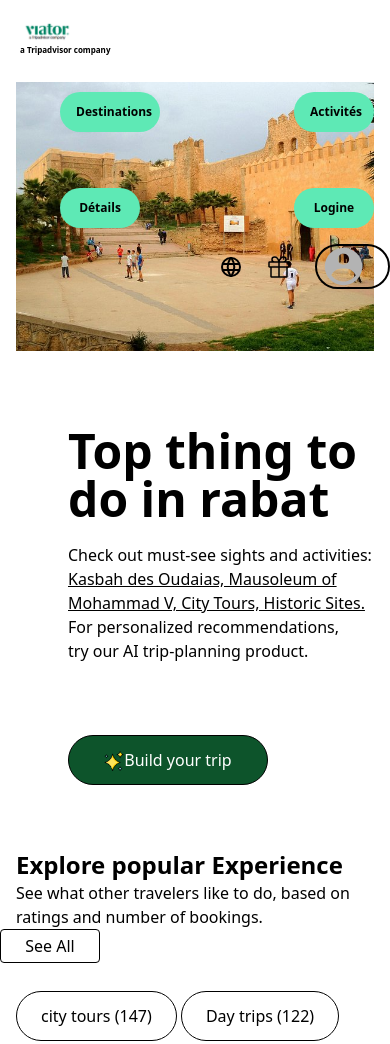
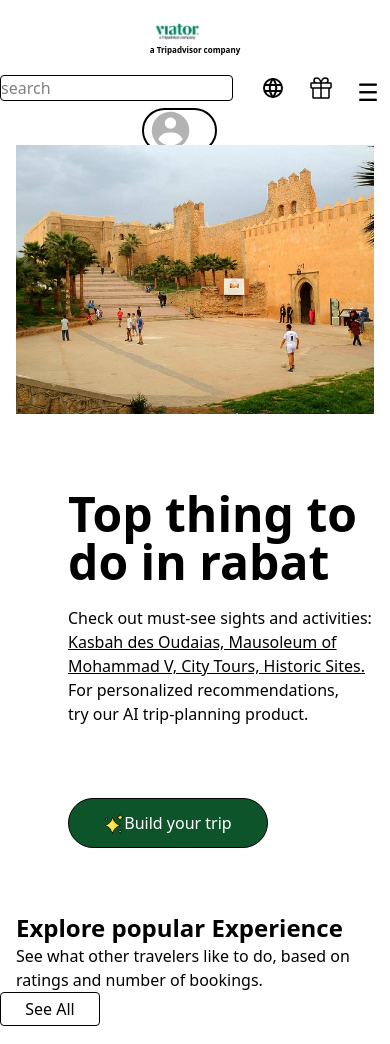
Before and after one commit to AITABBOUyoussef/Viator-Site-web-d-activit-s-touristiques, a plain HTML site: page index.html in a window 390 px wide. Shown: the top 1044 px of the page. Drawn offline with nearby package versions, Linux system fonts and the light colour scheme.

Commit message:
en cette partie j'ai travailler sur le header

```diff
--- a/index.html
+++ b/index.html
@@ -11,57 +11,57 @@
 </head>
 
 <body>
+<header class="  flex flex-col sm:flex-row sm:1/2 lg:w-full bg-white items-center  h-[63px] ">
+<div class="flex flex-wrap ">
+    <div class=" p-5" >
+    <img  src="viatorr.png" class="h-6 w-auto  ">
+    <p class="text-[8px] font-bold justify-center">a Tripadvisor company</p>
+
+    </div>
 
 
-    <header
-        class=" fixed top-0 left-0 right-0 flex flex-col sm:flex-wrap sm:1/2 lg:w-full bg-white items-center  h-[63px] ">
-        <div class="flex flex-wrap ">
-            <div class=" p-5">
-                <img src="viatorr.png" alt="viatorr" class="h-6 w-auto  ">
-                <p class="text-[8px] font-bold justify-center">a Tripadvisor company</p>
+
+    <div class=" hidden sm:flex gap-4 pl-15 items-center justify-between p-4 gap-14 ">
+    <button class=" flex-wrap transform motion-safe:hover:scale-110 cursor-default font-semibold text-[12px]  h-10 py-2 px-4 w-25   rounded-3xl bg-emerald-300 hover:bg-fuchsia-200 ">Destinations </button>
+     <button class="flex-wrap transform motion-safe:hover:scale-110 font-semibold text-[12px]  h-10 py-2 px-4 w-20   rounded-3xl bg-emerald-300  hover:bg-fuchsia-200 ">Activités  </button>
+      <button class="flex-wrap transform motion-safe:hover:scale-110 font-semibold text-[12px]  h-10 py-2 px-4 w-20   rounded-3xl bg-emerald-300  hover:bg-fuchsia-200 ">Détails </button>
+       <button class="flex-wrap transform motion-safe:hover:scale-110 font-semibold text-[12px]  h-10 py-2 px-4 w-20  rounded-3xl bg-emerald-300  hover:bg-fuchsia-200 ">Logine </button>
     </div>
 
-            <div class=" pl-15 flex flex-wrap items-center justify-between p-4 gap-14 ">
-                <button
-                    class=" flex-wrap transform motion-safe:hover:scale-110 cursor-default font-semibold text-[12px]  h-10 py-2 px-4 w-25   rounded-3xl bg-emerald-300 hover:bg-emerald-600 ">Destinations
-                </button>
-                <button
-                    class="flex-wrap transform motion-safe:hover:scale-110 font-semibold text-[12px]  h-10 py-2 px-4 w-20   rounded-3xl bg-emerald-300  hover:bg-emerald-600 ">Activités
-                </button>
-                <button
-                    class="flex-wrap transform motion-safe:hover:scale-110 font-semibold text-[12px]  h-10 py-2 px-4 w-20   rounded-3xl bg-emerald-300  hover:bg-emerald-600">Détails
-                </button>
-                <button
-                    class="flex-wrap transform motion-safe:hover:scale-110 font-semibold text-[12px]  h-10 py-2 px-4 w-20  rounded-3xl bg-emerald-300  hover:bg-emerald-600 ">Logine
-                </button>
-            </div>
 </div>
 
 <div class="  pl-[250px] flex items-center gap-6 ">
+
+
+
 <div class="gap-6 flex">
-                <div> <svg class="flex-1  " xmlns="http://www.w3.org/2000/svg" width="24" height="24"
-                        viewBox="0 0 24 24">
-                        <g fill="none" stroke="currentColor" stroke-linecap="round" stroke-linejoin="round"
-                            stroke-width="2">
-                            <path d="M3 12a9 9 0 1 0 18 0a9 9 0 0 0-18 0m.6-3h16.8M3.6 15h16.8" />
-                            <path d="M11.5 3a17 17 0 0 0 0 18m1-18a17 17 0 0 1 0 18" />
-                        </g>
-                    </svg></div>
+    <div flex > <svg class="flex-1  " xmlns="http://www.w3.org/2000/svg" width="24" height="24" viewBox="0 0 24 24">
+        <g fill="none" stroke="currentColor" stroke-linecap="round" stroke-linejoin="round" stroke-width="2"
+        ><path d="M3 12a9 9 0 1 0 18 0a9 9 0 0 0-18 0m.6-3h16.8M3.6 15h16.8"/>
+        <path d="M11.5 3a17 17 0 0 0 0 18m1-18a17 17 0 0 1 0 18"/></g></svg></div>
 
-                <svg class="flex-1 " xmlns="http://www.w3.org/2000/svg" width="24" height="24" viewBox="0 0 24 24">
-                    <path fill="none" stroke="currentColor" stroke-linecap="round" stroke-linejoin="round"
-                        stroke-width="1.5"
-                        d="M20 12v9.4a.6.6 0 0 1-.6.6H4.6a.6.6 0 0 1-.6-.6V12m17.4-5H2.6a.6.6 0 0 0-.6.6v3.8a.6.6 0 0 0 .6.6h18.8a.6.6 0 0 0 .6-.6V7.6a.6.6 0 0 0-.6-.6M12 22V7m0 0H7.5a2.5 2.5 0 1 1 0-5C11 2 12 7 12 7m0 0h4.5a2.5 2.5 0 0 0 0-5C13 2 12 7 12 7" />
-                </svg>
+    <svg class="flex " xmlns="http://www.w3.org/2000/svg" width="24" height="24" viewBox="0 0 24 24"><path fill="none" stroke="currentColor" stroke-linecap="round" stroke-linejoin="round" stroke-width="1.5" d="M20 12v9.4a.6.6 0 0 1-.6.6H4.6a.6.6 0 0 1-.6-.6V12m17.4-5H2.6a.6.6 0 0 0-.6.6v3.8a.6.6 0 0 0 .6.6h18.8a.6.6 0 0 0 .6-.6V7.6a.6.6 0 0 0-.6-.6M12 22V7m0 0H7.5a2.5 2.5 0 1 1 0-5C11 2 12 7 12 7m0 0h4.5a2.5 2.5 0 0 0 0-5C13 2 12 7 12 7"/></svg>
+
+    <div class="sm:hidden">
+         <input type="checkbox" id="menu-toggle" class="hidden peer" />
+         <label for="menu-toggle" class="cursor-pointer text-2xl">☰</label>
+
+            <div class="hidden peer-checked:flex flex-col bg-white px-4 pb-4 sm:hidden">
+        <button class="py-2 text-left">Destinations</button>
+        <button class="py-2 text-left">Activités</button>
+        <button class="py-2 text-left">Détails</button>
+        <button class="py-2 text-left">Login</button> </div>
+
+         </div>
+
+</div>
+
 </div>
     <div class=" h-[45px] mr-8  w-[75px] flex items-center rounded-3xl border-2   ">
-                <svg class="text-[#B3B3B3] ml-1 mr-4" xmlns="http://www.w3.org/2000/svg" width="45" height="45"
-                    viewBox="0 0 512 512">
-                    <path fill="currentColor" fill-rule="evenodd"
-                        d="M256 42.667A213.333 213.333 0 0 1 469.334 256c0 117.821-95.513 213.334-213.334 213.334c-117.82 0-213.333-95.513-213.333-213.334C42.667 138.18 138.18 42.667 256 42.667m21.334 234.667h-42.667c-52.815 0-98.158 31.987-117.715 77.648c30.944 43.391 81.692 71.685 139.048 71.685s108.104-28.294 139.049-71.688c-19.557-45.658-64.9-77.645-117.715-77.645M256 106.667c-35.346 0-64 28.654-64 64s28.654 64 64 64s64-28.654 64-64s-28.653-64-64-64" />
-                </svg>
+<svg class="text-[#B3B3B3] ml-1 mr-4" xmlns="http://www.w3.org/2000/svg" width="45" height="45" viewBox="0 0 512 512"><path  fill="currentColor" fill-rule="evenodd" d="M256 42.667A213.333 213.333 0 0 1 469.334 256c0 117.821-95.513 213.334-213.334 213.334c-117.82 0-213.333-95.513-213.333-213.334C42.667 138.18 138.18 42.667 256 42.667m21.334 234.667h-42.667c-52.815 0-98.158 31.987-117.715 77.648c30.944 43.391 81.692 71.685 139.048 71.685s108.104-28.294 139.049-71.688c-19.557-45.658-64.9-77.645-117.715-77.645M256 106.667c-35.346 0-64 28.654-64 64s28.654 64 64 64s64-28.654 64-64s-28.653-64-64-64"/></svg>
     </div>
-        </div>
+
+
 
     </header>
 
```
Lines whose indentation alone changed are shown as unchanged.
